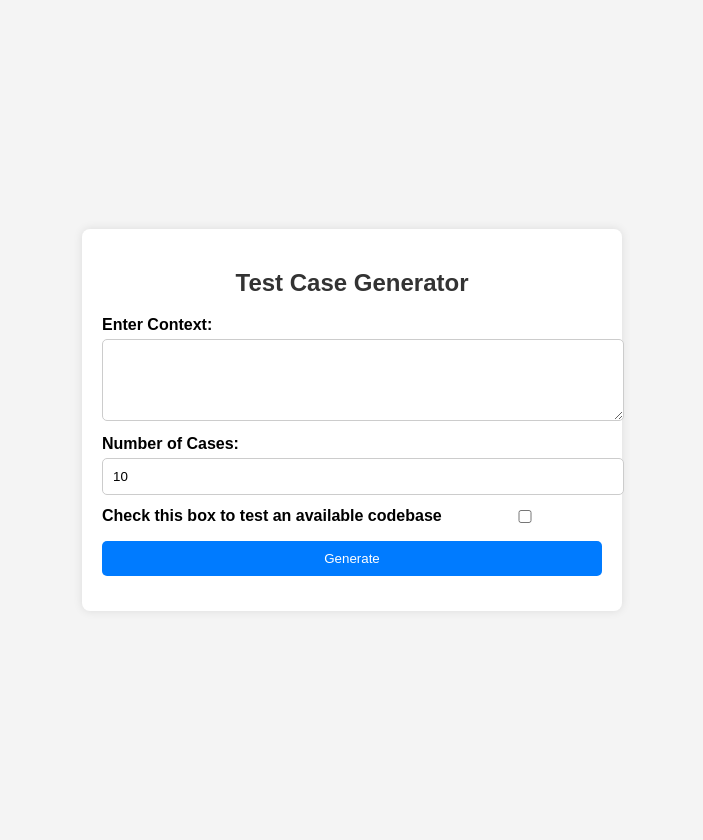
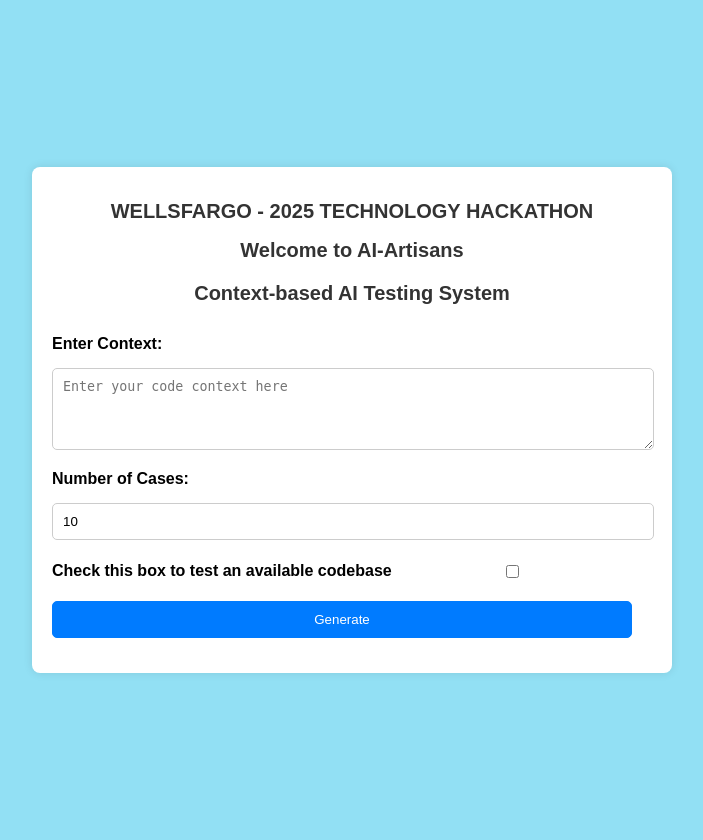
Before and after one commit to Smit703/AI-Artisans, a Flask app: page / in a window 1280 px wide. Shown: the whole page, without its empty margins (288-991 px from the left). Run offline with Flask 3, Linux system fonts and the light colour scheme.

Commit message:
Final v1

```diff
--- a/code/src/main.py
+++ b/code/src/main.py
@@ -45,7 +45,7 @@
 
     Each test case should include:
     - Test Case ID
-    - Test scenario (gherkin format)
+    - Test scenario (gherkin format, do not use '<br>')
     - Test data (use '<br>' for line breaks)
     - Validation steps (use '<br>' for line breaks)
     - Expected Results (use '<br>' for line breaks)
@@ -56,30 +56,69 @@
     | Test Case ID | Test Scenario | Test Data | Validation Steps | Expected Results
     """
 
-def generate_test_cases(context, num_cases=5):
-    prompt = generate_tests_prompt(context, num_cases)
+def generate_tests_prompt_with_code(context, num_cases, upload_file_path):
+    instructions = load_instructions()
+    with open(upload_file_path, "r") as f:
+        python_code = f.read()
+    return f"""
+    You are an expert in financial transactions and risk assessment. Generate {num_cases} test cases for the following code which is based on the scenario:
+
+    Scenario: {context}
+
+    Code: {python_code}
+
+    Based on the context, follow these instructions:
+    {instructions}
+
+    Make sure to add the edge cases
+
+    Each test case should include:
+    - Test Case ID
+    - Test scenario (gherkin format, do not use '<br>')
+    - Test data (use '<br>' for line breaks)
+    - Validation steps (use '<br>' for line breaks)
+    - Expected Results (use '<br>' for line breaks)
+
+    Validate the test cases for accuracy, completeness, and relevance.
+
+    Format the output as a table with the following columns:
+    | Test Case ID | Test Scenario | Test Data | Validation Steps | Expected Results
+
+    Do not add any additional text to the response
+    """
+
+def generate_test_cases(context, num_cases=10, upload_file_path=None, code_uploaded=False):
+    if code_uploaded:
+        prompt = generate_tests_prompt_with_code(context, num_cases, upload_file_path)
+    else:
+        prompt = generate_tests_prompt(context, num_cases)
+
     global test_cases
 
     try:
         response = model.generate_content(prompt)
         test_cases = response.text.strip()
-        save_to_excel(test_cases, context)
+        if (code_uploaded==False):
+            save_to_excel(test_cases, context)
         return jsonify({"message": "Test cases generated successfully."})
     except Exception as e:
         print("Error:", str(e))
         return jsonify({"error": str(e)})
 
-def save_to_excel(test_cases, context):
+def save_to_excel(test_cases, context, executed=False):
     rows = []
+    test_cases = test_cases.replace("**", "")
     lines = test_cases.split("\n")
-    headers = ["Test Case ID", "BDD Format test case", "Test Data", "Validation Steps", "Expected Results"]
+    if executed:
+        headers = ["Test Case ID", "Test Scenario", "Test Data", "Validation Steps", "Expected Results", "Test Case Results"]
+    else:
+        headers = ["Test Case ID", "BDD Format test case", "Test Data", "Validation Steps", "Expected Results"]
 
-    for line in lines[4:]:
+    for line in lines[3:]:
         if line.strip():
             columns = [cell.strip() for cell in line.split("|")[1:-1]]
             if(len(columns) > 1):
-                columns[1] = columns[1].replace("Given", "**Given**").replace("When", "**When**").replace("Then", "**Then**")
-                for i in range(2, 5):
+                for i in range(0, 5):
                     if "<br>" in columns[i]:
                         lines_in_column = columns[i].split("<br>")
                         numbered_lines = [
@@ -100,7 +139,10 @@
         cell.fill = header_fill
         cell.alignment = Alignment(horizontal="center", vertical="center", wrap_text=True)
 
-    table_range = f"A1:E{len(rows) + 2}"
+    if executed:
+        table_range = f"A1:F{len(rows) + 2}"
+    else:
+        table_range = f"A1:E{len(rows) + 2}"
     table = Table(displayName="TestCasesTable", ref=table_range)
 
     style = TableStyleInfo(
@@ -121,7 +163,13 @@
     print(f"Test cases saved to {excel_file_path}")
 
 def generate_pytest_tests(python_code, filename):
-    prompt = f"Generate pytest test cases for the following Python code:\n\n{python_code}\n Use {filename} as my module\n Please give only the python code and no other text"
+    prompt = f"""Generate pytest test cases for the following Python code:\n\n{python_code}\n
+
+      Use the {test_cases} as cases for the corresponding pytest. Use the Test Case ID as the test method name\n
+
+      Use {filename} as my module\n
+
+      Please give only the python code and no other text"""
     response = model.generate_content(prompt)
     return response.text if response else "Failed to generate test cases."
 
@@ -143,6 +191,27 @@
         subprocess.run(["coverage", "html"], stdout=result_file, stderr=result_file)
         result_file.write("\n\n✅ Test execution and coverage report completed!\n")
 
+    return jsonify({"message": "Test cases generated and executed successfully."})
+
+def save_test_results(context):
+    global test_cases
+    with open(result_file_path, "r") as result_file:
+        results = result_file.read()
+    prompt = f""" In the {test_cases} add an additional column | Actual Results.
+
+    The Actual result should contain Pass or Fail depending on the failures mentioned in {results}
+
+    Modify the {test_cases} to output as following :
+    | Test Case ID | Test Scenario | Test Data | Validation Steps | Expected Results | Actual Results
+
+    Do not add any additional text to the response
+    """
+    response = model.generate_content(prompt)
+    test_cases = response.text.strip()
+    save_to_excel(test_cases, context, True)
+    return jsonify({"message": "Test cases generated and executed successfully."})
+
+
 @app.route("/", methods=["GET", "POST"])
 def index():
     if request.method == "POST":
@@ -153,9 +222,11 @@
         if uploaded_file and uploaded_file.filename:
             file_path = os.path.join(upload_file_path, uploaded_file.filename)
             uploaded_file.save(file_path)
+            generate_test_cases(context, num_cases, file_path, True)
             automate_python_testing(file_path, uploaded_file.filename)
-
-        return generate_test_cases(context, num_cases)
+            return save_test_results(context)
+        else:
+            return generate_test_cases(context, num_cases)
     return render_template("index.html")
 
 @app.route("/download")
--- a/code/src/templates/index.html
+++ b/code/src/templates/index.html
@@ -3,11 +3,11 @@
 <head>
     <meta charset="UTF-8">
     <meta name="viewport" content="width=device-width, initial-scale=1.0">
-    <title>Test Case Generator</title>
+    <title>Context-based AI Testing system</title>
     <style>
         body {
             font-family: Arial, sans-serif;
-            background-color: #f4f4f4;
+            background-color: #92e0f4;
             margin: 0;
             padding: 20px;
             display: flex;
@@ -17,15 +17,18 @@
             flex-direction: column;
         }
         .container {
+            width: 600px;
+            margin: 50px auto;
             background: #fff;
             padding: 20px;
             border-radius: 8px;
             box-shadow: 0 0 10px rgba(0, 0, 0, 0.1);
-            width: 500px;
             text-align: center;
         }
-        h2 {
+        h1, h2, h3 {
             color: #333;
+            font-size: 20px;
+            text-align: center;
         }
         label {
             font-weight: bold;
@@ -43,10 +46,11 @@
         button {
             width: 100%;
             padding: 10px;
-            margin-top: 15px;
+            box-sizing: border-box;
+            margin-top: 10px;
             background: #007bff;
             color: white;
-            border: none;
+            border: 1px solid #007bff;
             border-radius: 5px;
             cursor: pointer;
         }
@@ -74,22 +78,30 @@
         }
         .checkbox-container {
             display: flex;
+            flex-direction: row;
             align-items: center;
             margin-top: 10px;
         }
         .checkbox-container label {
-            margin-right: 5px;
             margin-top: 0;
             white-space: nowrap;
+        }
+        .formdata {
+            display: flex;
+            flex-direction: column;
+            gap: 10px;
+            margin-right: 20px;
         }
     </style>
 </head>
 <body>
     <div class="container">
-        <h2>Test Case Generator</h2>
-        <form id="testCaseForm">
+        <h1>WELLSFARGO - 2025 TECHNOLOGY HACKATHON</h1>
+        <h2>Welcome to AI-Artisans</h2>
+        <h3>Context-based AI Testing System</h3>
+        <form id="testCaseForm" class="formdata">
             <label for="context">Enter Context:</label>
-            <textarea id="context" name="context" rows="4"></textarea>
+            <textarea id="context" name="context" rows="4" placeholder="Enter your code context here"></textarea>
             <label for="num_cases">Number of Cases:</label>
             <input type="number" id="num_cases" name="num_cases" min="1" value="10">
 
```
